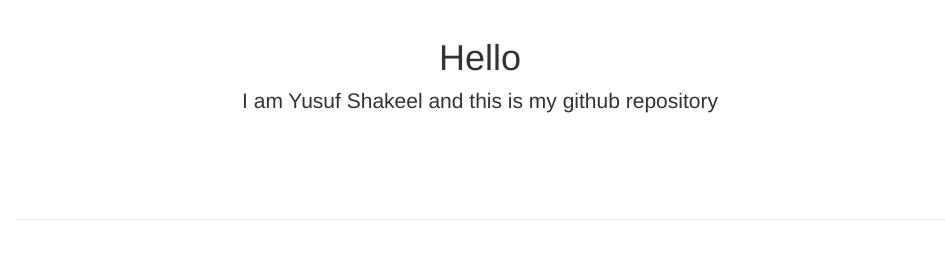
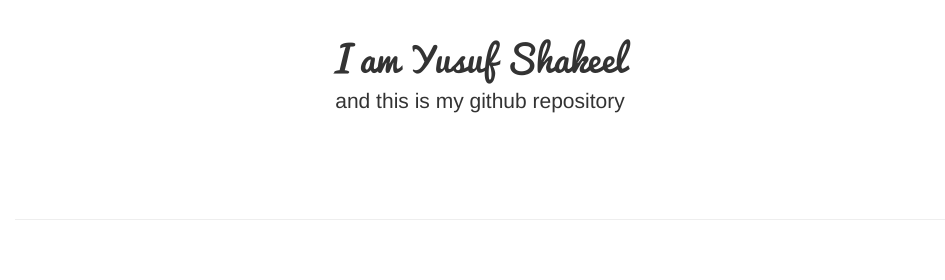
Before and after one commit to yusufshakeel/yusufshakeel.github.io, a plain HTML site: page index.html in a window 1280 px wide. Shown: the top 280 px of the page, 0-945 px from the left. Drawn offline with Linux system fonts and the light colour scheme.

Commit message:
font file added

```diff
--- a/css/default.css
+++ b/css/default.css
@@ -4,6 +4,15 @@
  * Date: 01-Feb-2015 Sunday
  * Copyright (c) 2015 Yusuf Shakeel.
  */
+
+@font-face {
+    font-family: fontPacifico;
+    src: url(../font/Pacifico.ttf);
+}
+
+.fontPacifico {
+	font-family: fontPacifico, verdana, helvatica, arial;
+}
 
 .body-head{
 	height: 200px;
--- a/index.html
+++ b/index.html
@@ -27,8 +27,8 @@
 		<div class="container-fluid content-body">
 			<div class="row animated bounceInLeft">
 				<div class="col-xs-12 col-sm-7 col-sm-offset-1 text-center row-padding">
-					<h1>Hello</h1>
-					<p class="lead">I am Yusuf Shakeel and this is my github repository</p>
+					<h1 class="fontPacifico">I am Yusuf Shakeel</h1>
+					<p class="lead">and this is my github repository</p>
 				</div>
 				<div class="col-xs-12 col-sm-3 text-center">
 					<img src="image/yusuf-256x256.png" alt="googleplus | yusufshakeel" class="img-responsive center-block social-img">
```
Also changed, not shown: font/Pacifico.ttf (added).
